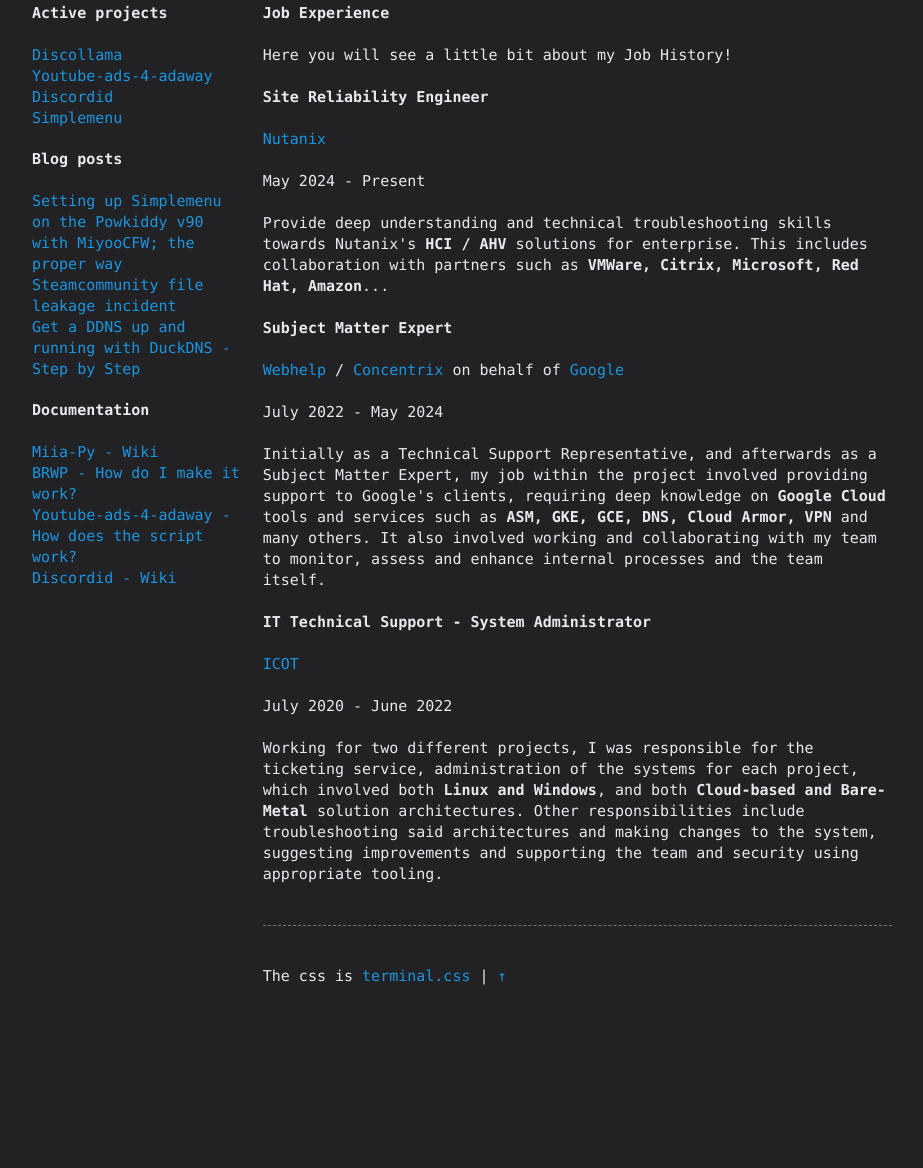
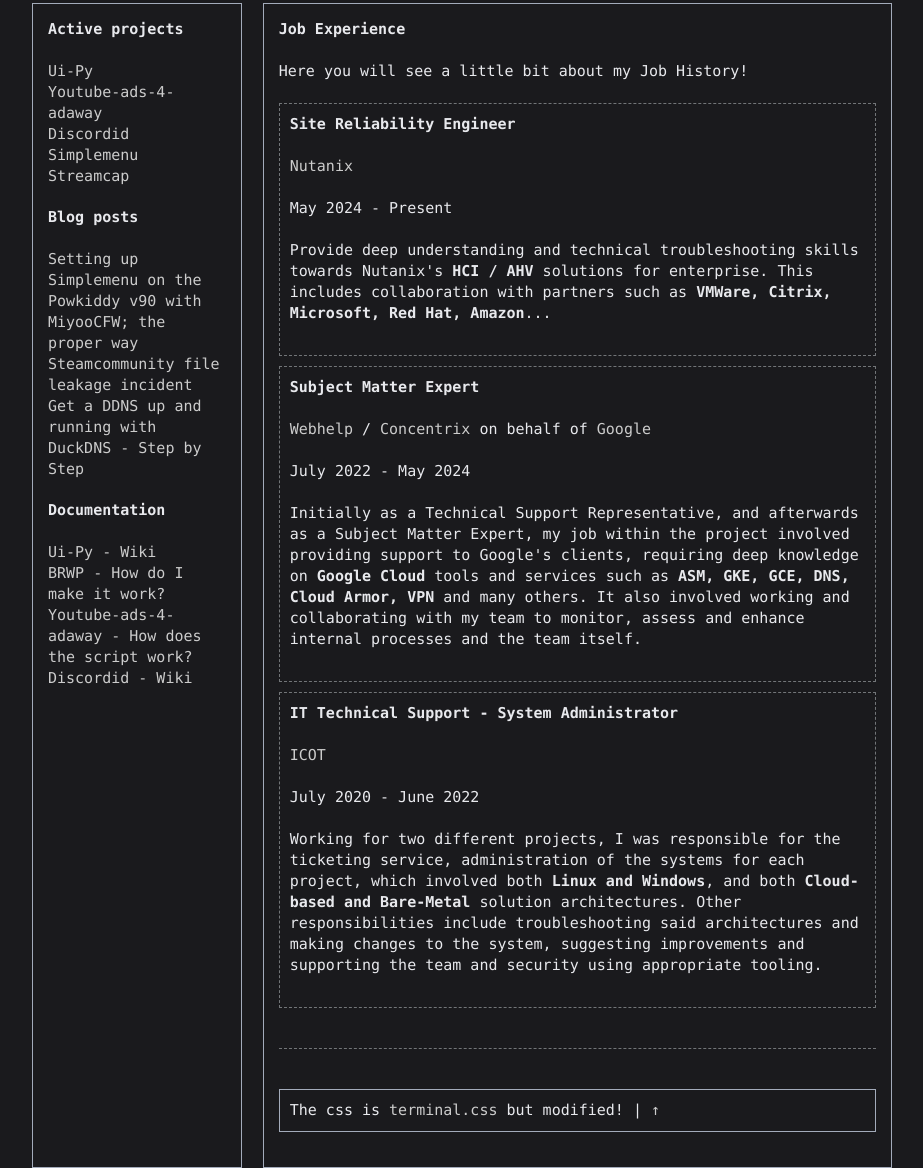
Before and after one commit to taichikuji/taichikuji.github.io, a plain HTML site: page docs/index.html in a window 1280 px wide. Shown: the part 398-1566 px from the top of the page, without its empty margins (178-1101 px from the left). Before the commit the page ends 1385 px from the top, so only its background shows below. Drawn offline with Linux system fonts and the light colour scheme.

Commit message:
Change in website look and feel

```diff
--- a/docs/index.html
+++ b/docs/index.html
@@ -30,19 +30,19 @@
   <div class="container">
     <div id="nav" class="terminal-nav">
       <header class="terminal-logo">
-        <div class="logo terminal-prompt"><a href="/taichikuji" class="no-style">Taichikuji</a></div>
+        <div class="logo terminal-prompt"><a href="/taichikuji" target="_blank" rel="noopener noreferrer" class="no-style">Taichikuji</a></div>
       </header>
       <nav class="terminal-menu">
         <ul vocab="https://schema.org/" typeof="BreadcrumbList">
-          <li property="itemListElement" typeof="ListItem"><a href="/discord"
+          <li property="itemListElement" typeof="ListItem"><a href="/discord" target="_blank" rel="noopener noreferrer"
               property="item" typeof="WebPage" class="menu-item"><span property="name">Discord</span></a>
             <meta property="position" content="1">
           </li>
-          <li property="itemListElement" typeof="ListItem"><a href="/github" property="item"
+          <li property="itemListElement" typeof="ListItem"><a href="/github" target="_blank" rel="noopener noreferrer" property="item"
               typeof="WebPage" class="menu-item"><span property="name">GitHub</span></a>
             <meta property="position" content="2">
           </li>
-          <li property="itemListElement" typeof="ListItem"><a href="/linkedin"
+          <li property="itemListElement" typeof="ListItem"><a href="/linkedin" target="_blank" rel="noopener noreferrer"
               property="item" typeof="WebPage" class="menu-item"><span property="name">LinkedIn</span></a>
             <meta property="position" content="3">
           </li>
@@ -52,14 +52,14 @@
     </div>
   </div>
   <div class="container">
-    <section>
+    <section class="terminal-intro">
       <p>Hi! I'm Iván, also known as Taichums.</p>
       <p>I'm a SysAdmin, Developer, Cloud Engineer or something like that :P</p>
       <p>I used to say that my knowledge was mostly based on scripting languages like Python, Bash, PowerShell, Ansible,
         and others, however, over time I became really comfortable in learning new tech and applying them in my
         workflow.</p>
       <p>I believe that you may be interested in checking out my blog posts that I will start posting once in a while
-        explaining my findings about my interests and learnings along the way. <a href="#blog">↓</a></p>
+        explaining my findings about my interests and learnings along the way. <a href="#blog" target="_blank" rel="noopener noreferrer">↓</a></p>
       <p>Currently working at Nutanix as an SRE.</p>
     </section>
     <hr />
@@ -68,32 +68,33 @@
         <h2 id="projects">Active projects</h2>
         <nav>
           <ul>
-            <li><a href="https://github.com/taichikuji/discollama">Discollama</a></li>
-            <li><a href="https://github.com/taichikuji/youtube-ads-4-adaway">Youtube-ads-4-adaway</a></li>
-            <li><a href="https://github.com/taichikuji/discordid">Discordid</a></li>
-            <li><a href="https://github.com/taichikuji/simplemenu">Simplemenu</a></li>
+            <li><a href="https://github.com/taichikuji/Ui-Py/" target="_blank" rel="noopener noreferrer">Ui-Py</a></li>
+            <li><a href="https://github.com/taichikuji/youtube-ads-4-adaway" target="_blank" rel="noopener noreferrer">Youtube-ads-4-adaway</a></li>
+            <li><a href="https://github.com/taichikuji/discordid" target="_blank" rel="noopener noreferrer">Discordid</a></li>
+            <li><a href="https://github.com/taichikuji/simplemenu" target="_blank" rel="noopener noreferrer">Simplemenu</a></li>
+            <li><a href="https://github.com/taichikuji/streamcap" target="_blank" rel="noopener noreferrer">Streamcap</a></li>
           </ul>
         </nav>
         <h2 id="blog">Blog posts</h2>
         <nav>
           <ul>
-            <li><a href="https://gist.github.com/taichikuji/8070ddf3349a4ec57053fc9e417289bc">Setting up Simplemenu on
+            <li><a href="https://gist.github.com/taichikuji/8070ddf3349a4ec57053fc9e417289bc" target="_blank" rel="noopener noreferrer">Setting up Simplemenu on
                 the Powkiddy v90 with MiyooCFW; the proper way</a></li>
-            <li><a href="https://gist.github.com/taichikuji/0a29322c9254554d8520ddf18a0a9d29">Steamcommunity file
+            <li><a href="https://gist.github.com/taichikuji/0a29322c9254554d8520ddf18a0a9d29" target="_blank" rel="noopener noreferrer">Steamcommunity file
                 leakage incident</a></li>
-            <li><a href="https://gist.github.com/taichikuji/6f4183c0af1f4a29e345b60910666468">Get a DDNS up and running
+            <li><a href="https://gist.github.com/taichikuji/6f4183c0af1f4a29e345b60910666468" target="_blank" rel="noopener noreferrer">Get a DDNS up and running
                 with DuckDNS - Step by Step</a></li>
           </ul>
         </nav>
         <h2 id="documentation">Documentation</h2>
         <nav>
           <ul>
-            <li><a href="https://github.com/taichikuji/Miia-Py/wiki">Miia-Py - Wiki</a></li>
-            <li><a href="https://github.com/taichikuji/BRWP#how-do-i-make-it-work">BRWP - How do I make it work?</a>
+            <li><a href="https://github.com/taichikuji/Ui-Py/wiki" target="_blank" rel="noopener noreferrer">Ui-Py - Wiki</a></li>
+            <li><a href="https://github.com/taichikuji/BRWP#how-do-i-make-it-work" target="_blank" rel="noopener noreferrer">BRWP - How do I make it work?</a>
             </li>
-            <li><a href="https://github.com/taichikuji/youtube-ads-4-adaway#how-the-script-works">Youtube-ads-4-adaway -
+            <li><a href="https://github.com/taichikuji/youtube-ads-4-adaway#how-the-script-works" target="_blank" rel="noopener noreferrer">Youtube-ads-4-adaway -
                 How does the script work?</a></li>
-            <li><a href="https://github.com/taichikuji/discordid/wiki">Discordid - Wiki</a></li>
+            <li><a href="https://github.com/taichikuji/discordid/wiki" target="_blank" rel="noopener noreferrer">Discordid - Wiki</a></li>
           </ul>
         </nav>
       </aside>
@@ -106,7 +107,7 @@
           <div class="job-history">
             <div class="job">
               <h3>Site Reliability Engineer</h3>
-              <p><a href="https://www.nutanix.com">Nutanix</a></p>
+              <p><a href="https://www.nutanix.com" target="_blank" rel="noopener noreferrer">Nutanix</a></p>
               <p>May 2024 - Present</p>
               <p>Provide deep understanding and technical troubleshooting skills towards Nutanix's <strong>HCI /
                   AHV</strong> solutions for
@@ -115,8 +116,8 @@
             </div>
             <div class="job">
               <h3>Subject Matter Expert</h3>
-              <p><a href="https://www.webhelp.com">Webhelp</a> / <a href="https://www.concentrix.com">Concentrix</a> on
-                behalf of <a href="https://cloud.google.com">Google</a></p>
+              <p><a href="https://www.webhelp.com" target="_blank" rel="noopener noreferrer">Webhelp</a> / <a href="https://www.concentrix.com" target="_blank" rel="noopener noreferrer">Concentrix</a> on
+                behalf of <a href="https://cloud.google.com" target="_blank" rel="noopener noreferrer">Google</a></p>
               <p>July 2022 - May 2024</p>
               <p>Initially as a Technical Support Representative, and afterwards as a Subject Matter Expert, my job
                 within the
@@ -128,7 +129,7 @@
             </div>
             <div class="job">
               <h3>IT Technical Support - System Administrator</h3>
-              <p><a href="https://www.icot.es">ICOT</a></p>
+              <p><a href="https://www.icot.es" target="_blank" rel="noopener noreferrer">ICOT</a></p>
               <p>July 2020 - June 2022</p>
               <p>Working for two different projects, I was responsible for the ticketing service, administration of the
                 systems
@@ -142,17 +143,49 @@
         </section>
         <hr />
         <section>
-          <footer>The css is <a href="https://terminalcss.xyz">terminal.css</a> | <a href="#nav">↑</a></footer>
+          <footer>The css is <a href="https://terminalcss.xyz" target="_blank" rel="noopener noreferrer">terminal.css</a> but modified!  | <a href="#nav" target="_blank" rel="noopener noreferrer">↑</a></footer>
         </section>
       </main>
-      <div class="wrapper-loader">
-        <div class="terminal-prompt logo">Connecting...</div>
-      </div>
-      <script>
-        window.onload = setTimeout(function () {
-          document.querySelector(".wrapper-loader").style.display = "none";
-        }, 1500);
-      </script>
+  <script>
+    const linkClickSound = new Audio('resources/db/click.mp3');
+    const scrollSound = new Audio('resources/db/scroll.mp3');
+    linkClickSound.preload = 'auto';
+    scrollSound.preload = 'auto';
+
+    function playLinkClickSound() {
+      linkClickSound.currentTime = 0;
+      linkClickSound.play().catch(error => {});
+    }
+
+    function playScrollSound() {
+      scrollSound.currentTime = 0;
+      scrollSound.play().catch(error => {});
+    }
+
+    let isScrolling;
+    window.addEventListener('scroll', () => {
+      window.clearTimeout(isScrolling);
+      isScrolling = setTimeout(() => {
+        playScrollSound();
+      }, 66);
+    }, false);
+
+    // Play sound on any click
+    document.addEventListener('click', (event) => {
+      playLinkClickSound();
+      const link = event.target.closest('a');
+      if (link) {
+        const href = link.getAttribute('href');
+        if (href && href.startsWith('#')) {
+          event.preventDefault();
+          const targetElement = document.querySelector(href);
+          if (targetElement) {
+            targetElement.scrollIntoView({ behavior: 'smooth' });
+          }
+        }
+      }
+    });
+  </script>
 </body>
 
 </html>
--- a/docs/resources/terminal.css
+++ b/docs/resources/terminal.css
@@ -2,18 +2,18 @@
   --global-font-size: 15px;
   --global-line-height: 1.4em;
   --global-space: 10px;
-  --font-stack: Menlo, Monaco, Lucida Console, Liberation Mono, DejaVu Sans Mono, Bitstream Vera Sans Mono, Courier New, monospace, serif;
-  --mono-font-stack: Menlo, Monaco, Lucida Console, Liberation Mono, DejaVu Sans Mono, Bitstream Vera Sans Mono, Courier New, monospace, serif;
-  --background-color: #222225;
+  --font-stack: 'Consolas', 'Monaco', 'Lucida Console', 'Courier New', monospace;
+  --mono-font-stack: 'Consolas', 'Monaco', 'Lucida Console', 'Courier New', monospace;
+  --background-color: #1a1a1d;
   --page-width: 60em;
   --font-color: #e8e9ed;
-  --invert-font-color: #222225;
+  --invert-font-color: #1a1a1d;
   --secondary-color: #727578;
   --tertiary-color: #a3abba;
-  --primary-color: #1a95e0;
+  --primary-color: #cccccc;
   --error-color: #d20962;
   --progress-bar-background: #3f3f44;
-  --progress-bar-fill: #62c4ff;
+  --progress-bar-fill: #4f5459;
   --code-bg-color: #3f3f44;
   --input-style: solid;
   --display-h1-decoration: none;
@@ -152,7 +152,7 @@
 }
 
 blockquote::after {
-  content: ">\A>\A>\A>\A>\A>\A>\A>\A>\A>\A>\A>\A>\A>\A>\A>\A>\A>\A>\A>\A>\A>\A>\A>\A>\A>\A>\A>\A>\A>\A>\A>\A>\A>\A>\A>\A>\A>\A>\A>\A>\A>\A>\A>\A>\A>\A>\A>\A>\A>\A>\A>\A>\A>\A>\A>\A>\A>\A>\A>\A>\A>\A>\A>\A>\A>\A>\A>\A>\A>\A>\A>\A>\A>\A>\A>\A>\A>\A>\A>\A>\A>\A>\A>\A>\A>\A>\A>\A>\A>\A>\A>\A>\A>\A>\A>\A>\A>\A>\A>";
+  content: ">\A>\A>\A>\A>\A>\A>\A>\A>\A>\A>\A>\A>\A>\A>\A>\A>\A>\A>\A>\A>\A>\A>\A>\A>\A>\A>\A>\A>\A>\A>\A>\A>\A>\A>\A>\A>\A>\A>\A>\A>\A>\A>\A>\A>\A>\A>\A>\A>\A>\A>\A>\A>\A>\A>\A>\A>\A>\A>\A>\A>\A>\A>\A>\A>\A>\A>\A>\A>\A>\A>\A>\A>\A>\A>\A>\A>\A>\A>\A>\A>\A>\A>\A>\A>\A>\A>\A>\A>\A>";
   white-space: pre;
   position: absolute;
   top: 0;
@@ -184,7 +184,7 @@
   word-wrap: break-word;
   color: var(--secondary-color);
   background-color: var(--background-color);
-  border: 1px solid var(--secondary-color);
+  border: 1px solid var(--tertiary-color);
   padding: var(--global-space);
   white-space: pre-wrap;
   white-space: -moz-pre-wrap;
@@ -414,7 +414,7 @@
 
 p {
   margin: 0 0 var(--global-line-height);
-  color: var(--global-font-color);
+  color: var (--global-font-color);
 }
 
 .container {
@@ -698,7 +698,7 @@
 .btn-default.btn-ghost:focus,
 .btn-default.btn-ghost:hover {
   border-color: var(--secondary-color);
-  color: var(--secondary-color);
+  color: var (--secondary-color);
   z-index: 2;
 }
 
@@ -768,7 +768,8 @@
 }
 
 .terminal-card {
-  border: 1px solid var(--secondary-color);
+  border: 1px solid var(--tertiary-color);
+  margin-bottom: calc(var(--global-space) * 2);
 }
 
 .terminal-card>header {
@@ -1038,3 +1039,33 @@
     grid-template-columns: 3fr 9fr;
   }
 }
+
+main,
+aside,
+footer {
+  border: 1px solid var(--tertiary-color);
+  padding: calc(var(--global-space) * 1.5);
+  margin-bottom: calc(var(--global-space) * 2);
+}
+
+footer {
+    padding: var(--global-space);
+    margin-top: calc(var(--global-space) * 2);
+}
+
+.job {
+    border: 1px dashed var(--secondary-color);
+    padding: var(--global-space);
+    margin-top: var(--global-space);
+    margin-bottom: var(--global-space);
+}
+.job:last-child {
+    margin-bottom: 0;
+}
+main pre,
+aside pre {
+    border: none;
+    background-color: var(--code-bg-color);
+    margin-top: var(--global-space);
+    margin-bottom: var(--global-space);
+}
```
Also changed, not shown: 2 other files.
